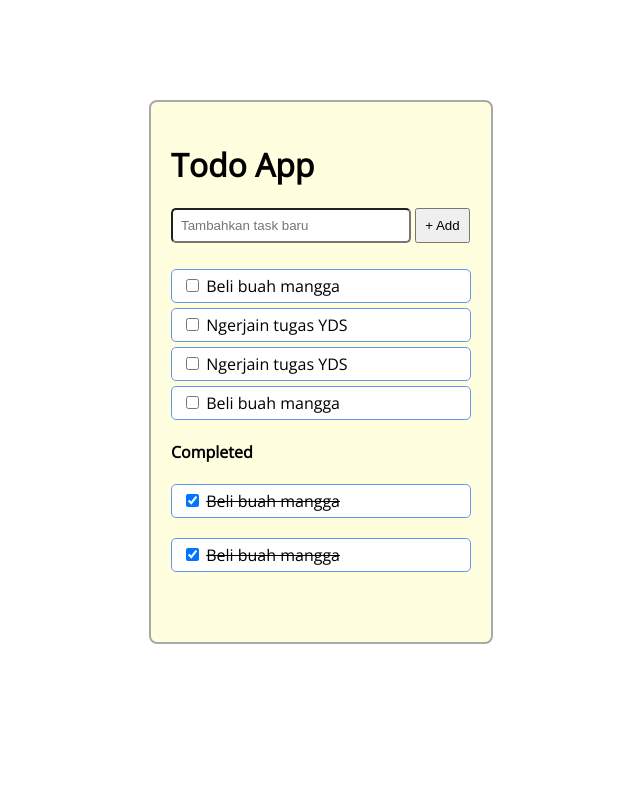
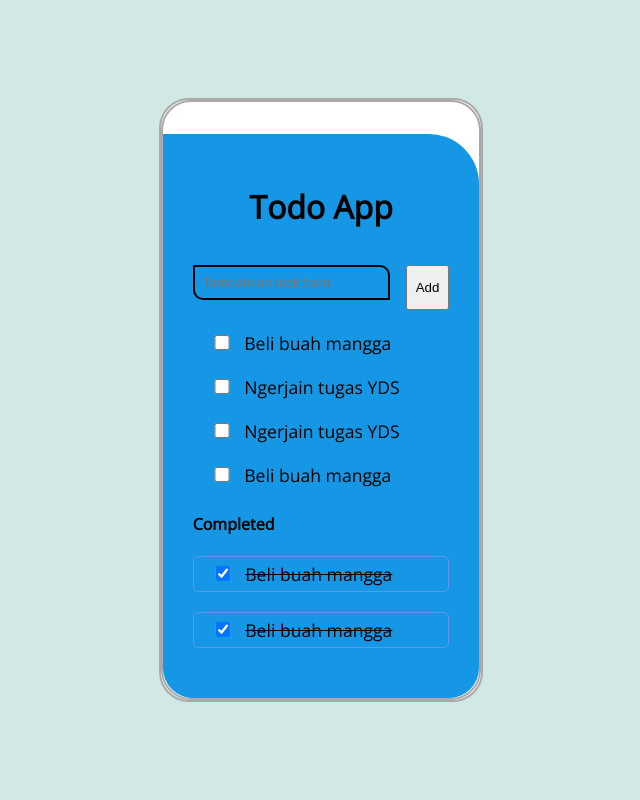
Before and after one commit to Yaumi-Digital-School/live-week-4, a PHP site: page / in a window 1280 px wide. Shown: the whole page, without its empty margins (319-959 px from the left). Run offline with PHP 8.4, Linux system fonts and the light colour scheme; data comes from the database, SQL or seed files in the repository; both versions use the stored data as it was after the commit.

Commit message:
[design]

```diff
--- a/css/style.css
+++ b/css/style.css
@@ -1,32 +1,61 @@
 body {
   font-family: "Open Sans";
+  background-color: #d1e8e4;
+  display: flex;
+  justify-content: center;
+  align-items: center;
 }
-
 
 .container {
   display: block;
-    max-width: 300px;
+  max-width: 100%;
   min-height: 500px;
-    margin: 100px auto;
-    background: lightyellow;
-    padding: 20px;
+  background: white;
   border: solid 2px darkgray;
-    border-radius: 8px;
+  border-radius: 30px;
+}
+.top {
+  border: solid 2px darkgray;
+  border-radius: 30px;
+}
+.top::before {
+  content: "";
+  width: 100%;
+  display: flex;
+  margin-top: 2rem;
+}
+.todo-cd {
+  padding: 30px;
+  background-color: #1597e5;
+  border-radius: 0 50px 30px 30px;
+}
+.todo-cd .title {
+  text-align: center;
+  font-weight: bolder;
 }
 
 .section-input {
   width: 100%;
+  margin-top: 2.3rem;
+}
+.section-input form {
+  display: flex;
 }
 
 .task-input {
-    width: 80%;
+  width: 100%;
   padding: 8px;
-    border-radius: 5px;
+  border-radius: 0 10px 0 10px;
   margin-bottom: 10px;
+  border: 2px solid black;
+  outline: none;
+  background: none;
+  color: black;
 }
 
 .btn-add-task {
-    padding: 8px;
+  padding: 0 8px;
+  margin-left: 1rem;
 }
 
 .mark-done {
@@ -34,9 +63,14 @@ body {
 }
 
 .task-item {
-    margin: 5px 0;
-    border: solid 1px cornflowerblue;
+  margin: 10px 0;
+  border: none;
   border-radius: 5px;
-    background: white;
+  background: none;
   padding: 5px 10px;
+  font-size: 1.1rem;
 }
+.task-item input {
+  width: 30px;
+  height: 15px;
+}
--- a/index.php
+++ b/index.php
@@ -17,11 +17,13 @@
     <body>
         <div class="main-app">
             <div class="container">
+              <div class="top">
+                <div class="todo-cd">
                 <h1 class="title">Todo App</h1>
                 <div class="section-input">
                     <form action="add_task.php" method="POST">
                         <input type="text" class="task-input" id="input-field" name="input_task" placeholder="Tambahkan task baru"/>
-                        <button type="submit" class="btn-add-task">+ Add</button>
+                        <button type="submit" class="btn-add-task">Add</button>
                     </form>
                 </div>
                 <div class="section-task">
@@ -57,6 +59,8 @@
                         }
                     ?>
                 </div>
+              </div>
+              </div>
             </div>
         </div>
     </body>
```
Also changed, not shown: db/todo.db. Lines whose indentation alone changed are shown as unchanged.
